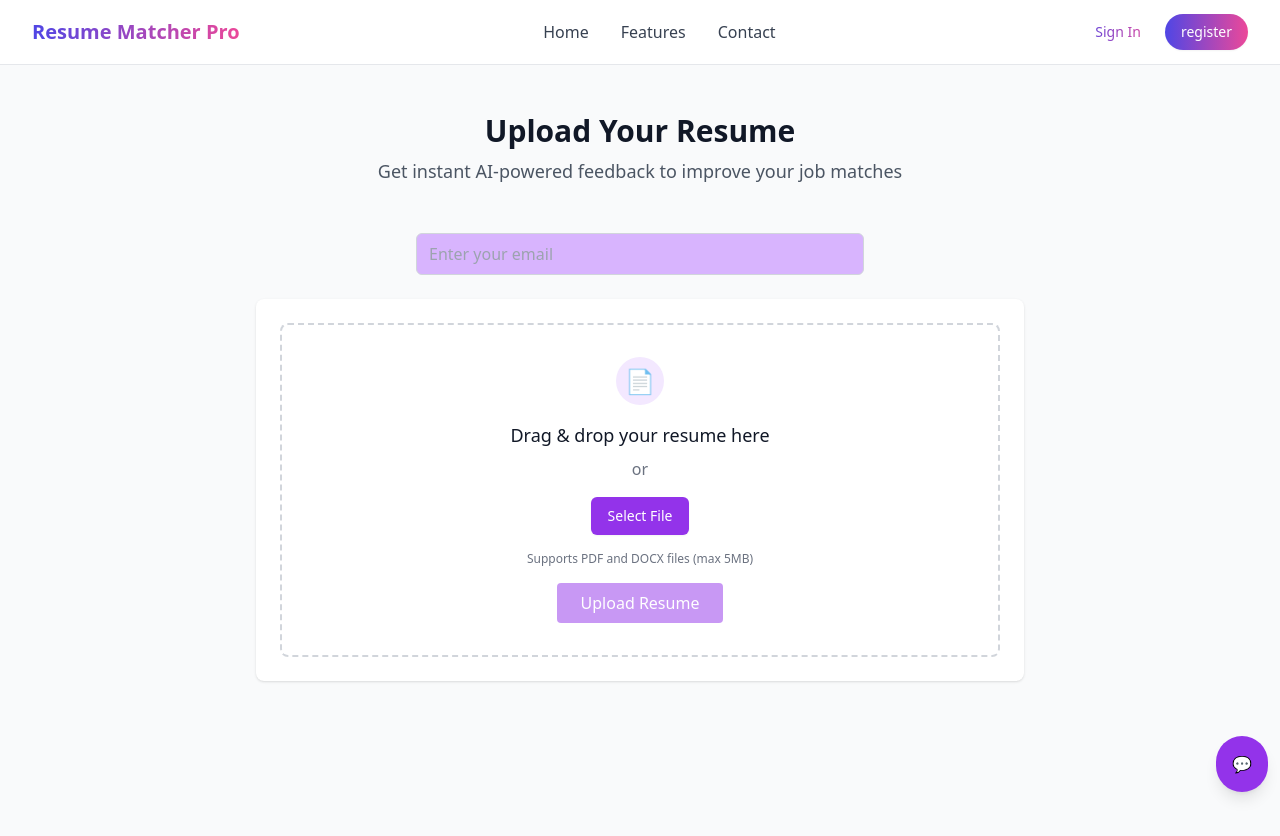
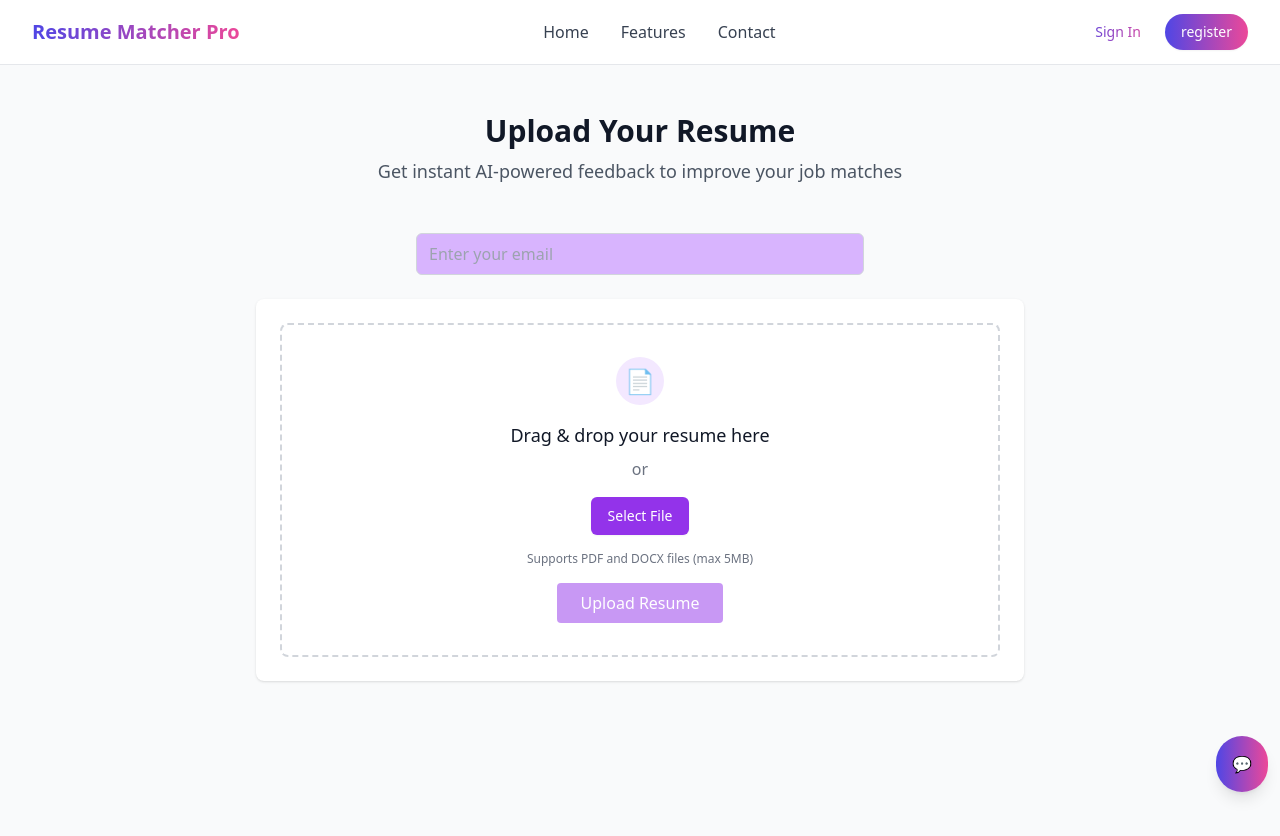
Before and after one commit to vinudasenith/resume-app-frontend, an Angular app: page /feedback in a window 1280 px wide. Shown: the top 836 px of the page. Built offline with nearby package versions, Linux system fonts and the light colour scheme.

Commit message:
change color of ai button ✔️

```diff
--- a/src/app/pages/feedback/feedback.component.html
+++ b/src/app/pages/feedback/feedback.component.html
@@ -225,7 +225,8 @@
 
 <!-- Chat Button -->
 <div class="fixed bottom-2 right-3 z-50">
-    <button (click)="toggleChat()" class="bg-purple-600 text-black p-4 rounded-full shadow-lg hover:bg-purple-700">
+    <button (click)="toggleChat()"
+        class="bg-gradient-to-r from-indigo-600 to-pink-500 text-black p-4 rounded-full shadow-lg hover:bg-purple-700">
         💬
     </button>
 </div>
@@ -233,7 +234,8 @@
 <!--chat popUp-->
 <div class="fixed bottom-0 left-0 sm:bottom-20  sm:right-6 sm:left-auto sm:w-[500px] h-[70vh] bg-white border border-gray-300 rounded-t-lg shadow-lg flex flex-col z-50 mb-2 ml-2"
     *ngIf="isChatOpen">
-    <div class="bg-purple-600 text-black px-3 py-2 sm:px-4 sm:py-2 rounded-t-lg flex justify-between items-center">
+    <div
+        class="bg-gradient-to-r from-indigo-600 to-pink-500 text-white px-3 py-2 sm:px-4 sm:py-2 rounded-t-lg flex justify-between items-center">
         <span>🤖 AI Assistant</span>
         <button (click)="toggleChat()">✖</button>
     </div>
```
